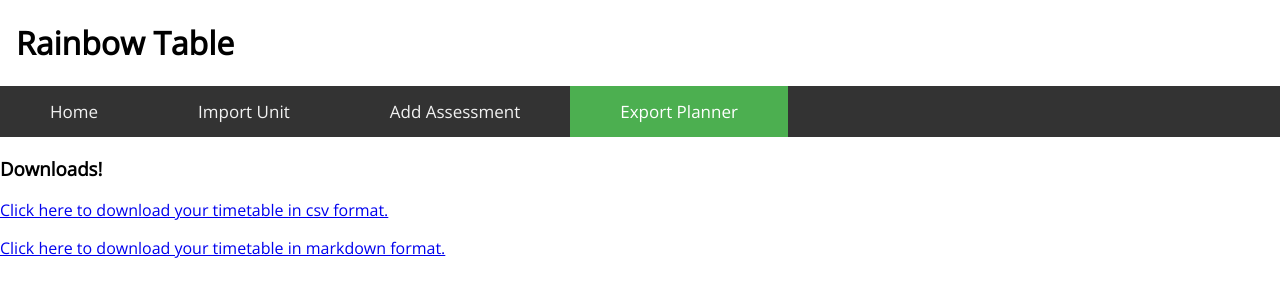
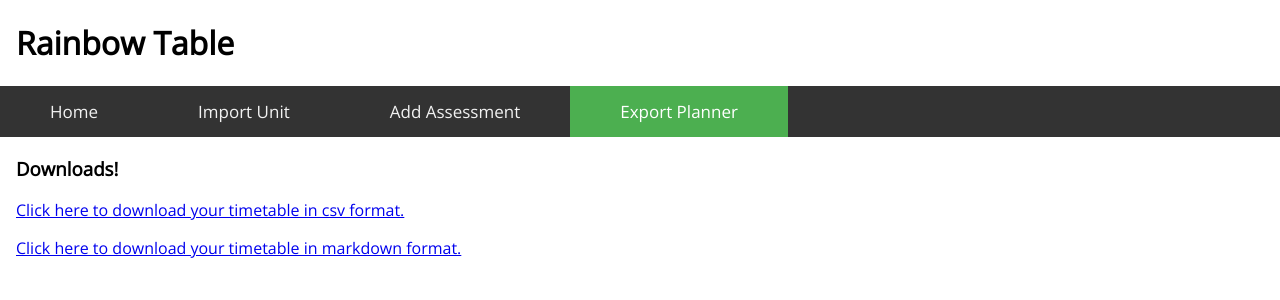
Before and after one commit to lyneca/rainbow-table, a Bottle app: page /export in a window 1280 px wide. Shown: the top 300 px of the page. Run offline with Bottle, Linux system fonts and the light colour scheme; some libraries are stand-ins or nearby versions.

Commit message:
padding on export page

```diff
--- a/templates/export.html
+++ b/templates/export.html
@@ -19,9 +19,12 @@
 <a class="active" href="/export">Export Planner</a>
 
 </div>
+
+<div style="padding-left:16px">
 <h3>Downloads!</h3>
 <p><a href="/templates/output.csv" download="Assessment_Timetable.csv">Click here to download your timetable in csv format.</a></p>
 <p><a href="/templates/output.md" download="Assessment_Timetable.md">Click here to download your timetable in markdown format.</a></p>
+</div>
 
 </body>
 </html>
```
